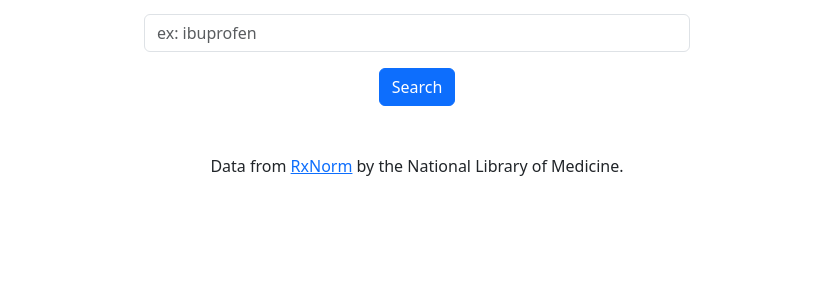
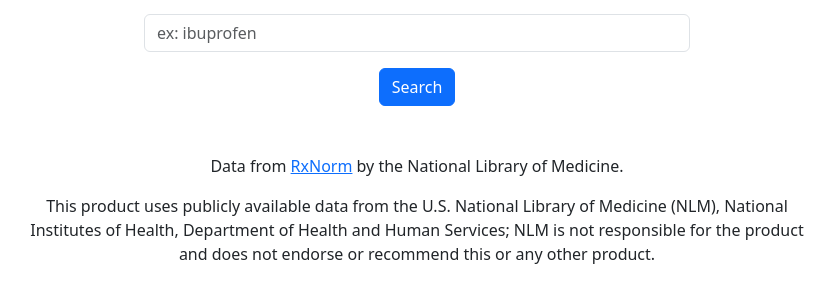
Before and after one commit to alliyun9/HCDE-310-Final-Project, a Flask app: page / in a window 1280 px wide. Shown: the part 162-465 px from the top of the page, without its empty margins (223-1058 px from the left). Run offline with Flask 3, Linux system fonts and the light colour scheme.

Commit message:
Added required footer by RxNorm API.

```diff
--- a/templates/base.html
+++ b/templates/base.html
@@ -18,6 +18,9 @@
 
     <footer class="text-center mt-5 pb-4">
         Data from <a href="https://rxnav.nlm.nih.gov">RxNorm</a> by the National Library of Medicine.
+        <p class="text-center mt-3 mx-auto" style="max-width: 800px;">This product uses publicly available data from the U.S. National Library of Medicine (NLM), National Institutes of Health,
+            Department of Health and Human Services; NLM is not responsible for the product and does not endorse or recommend this or
+            any other product.</p>
     </footer>
 
 </body>
```
